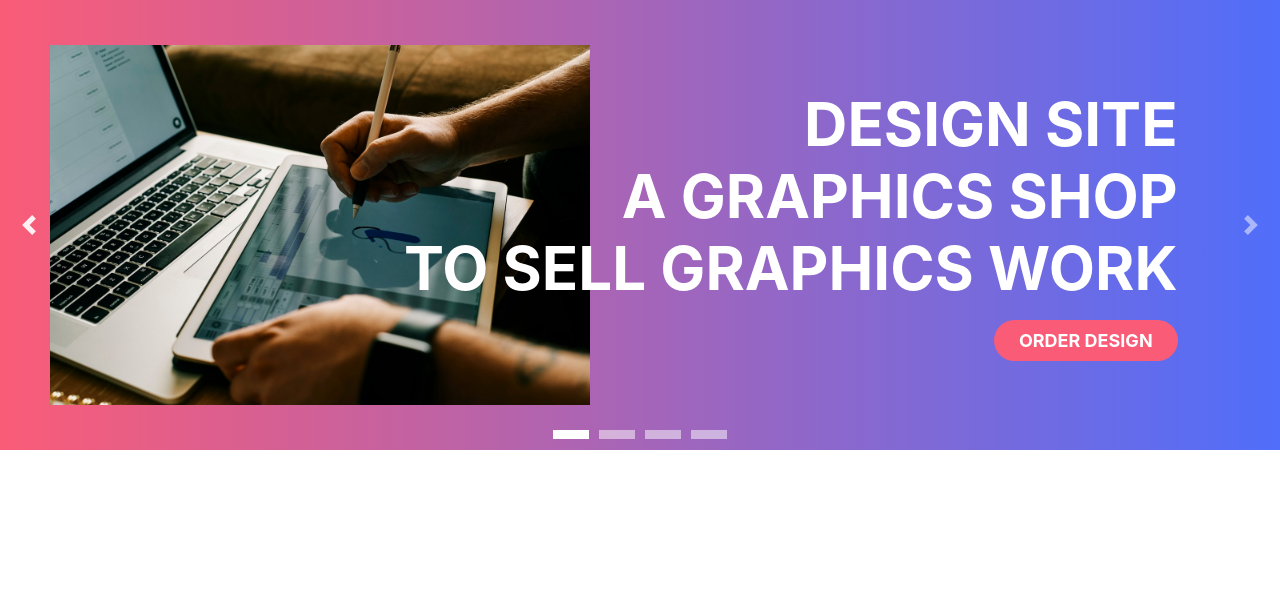
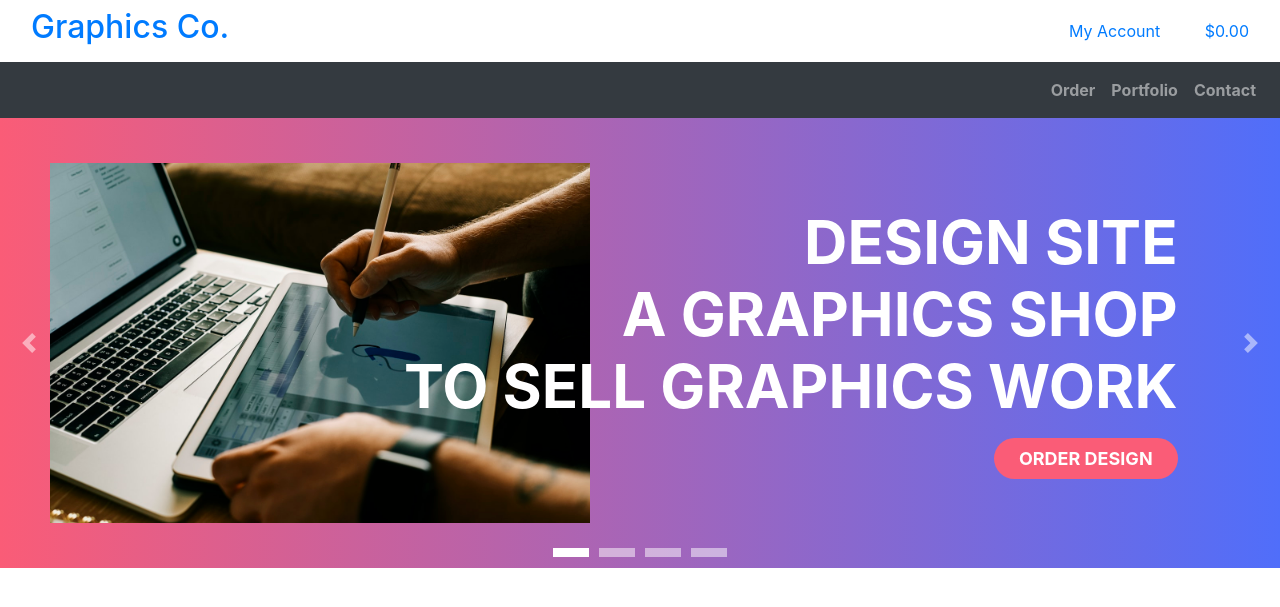
Before and after one commit to Code-Institute-Submissions/Gerard-Mc-milestone_4_JulyResub, a Django app: template home/templates/home/index.html in a window 1280 px wide. Shown: the top 607 px of the page. Run offline with Django 3.2, Linux system fonts and the light colour scheme; the template is opened without the code that fills it, so the values that code supplies are empty; some libraries are stand-ins or nearby versions.

Commit message:
Create md & lg screen nav

```diff
--- a/home/templates/home/index.html
+++ b/home/templates/home/index.html
@@ -2,7 +2,7 @@
 {% load static %}
 
 {% block content %}
-<section id="home-header" class="container-fluid fixed-top">
+<section id="home-header" class="container-fluid">
     <div id="home-carousel" class="carousel slide carousel-fade" data-interval="50000000" data-ride="carousel">
         <ul class="carousel-indicators ">
             <li data-target="#home-carousel" data-slide-to="0" class="active"></li>
--- a/static/css/base.css
+++ b/static/css/base.css
@@ -161,7 +161,7 @@ body {
 	background-repeat: no-repeat;
 	background-size: cover;
 	animation-name: carousel-image;
-	animation-duration: .6s;
+	animation-duration: .8s;
 	animation-delay: 0s;
 }
 
--- a/templates/base.html
+++ b/templates/base.html
@@ -42,7 +42,7 @@
 </head>
 
 <body>
-    <header class="container-fluid sticky-top">
+    <header class="container-fluid ">
         <div id="topnav" class="row d-flex">
             <div class="col-12 col-md-4 text-center my-0 my-auto text-md-left">
                 <a href="{% url 'home' %}" class="nav-link">
@@ -88,6 +88,7 @@
             </div>
         </div>
     </header>
+                {% include 'includes/nav.html' %}
 
 
     {% if messages %}
--- /dev/null
+++ b/templates/includes/nav.html
@@ -0,0 +1,22 @@
+<nav class="navbar w-100 navbar-expand-md navbar-dark bg-dark">
+    <div class="collapse navbar-collapse" id="nav">
+        <ul class="navbar-nav w-100 d-flex justify-content-end">
+            <li class="nav-item">
+                <a class="logo-font font-weight-bold nav-link" href="#" id="nav-order" data-toggle="dropdown"
+                    aria-haspopup="true" aria-expanded="false">Order</a>
+            </li>
+
+            <li class="nav-item">
+                <a class="logo-font font-weight-bold nav-link" href="#" id="nav-portfolio" data-toggle="dropdown"
+                    aria-haspopup="true" aria-expanded="false">Portfolio</a>
+            </li>
+
+            <li class="nav-item">
+                <a class="logo-font font-weight-bold nav-link" href="#" id="nav-contact" data-toggle="dropdown"
+                    aria-haspopup="true" aria-expanded="false">Contact</a>
+            </li>
+
+        </ul>
+    </div>
+
+</nav>
```
